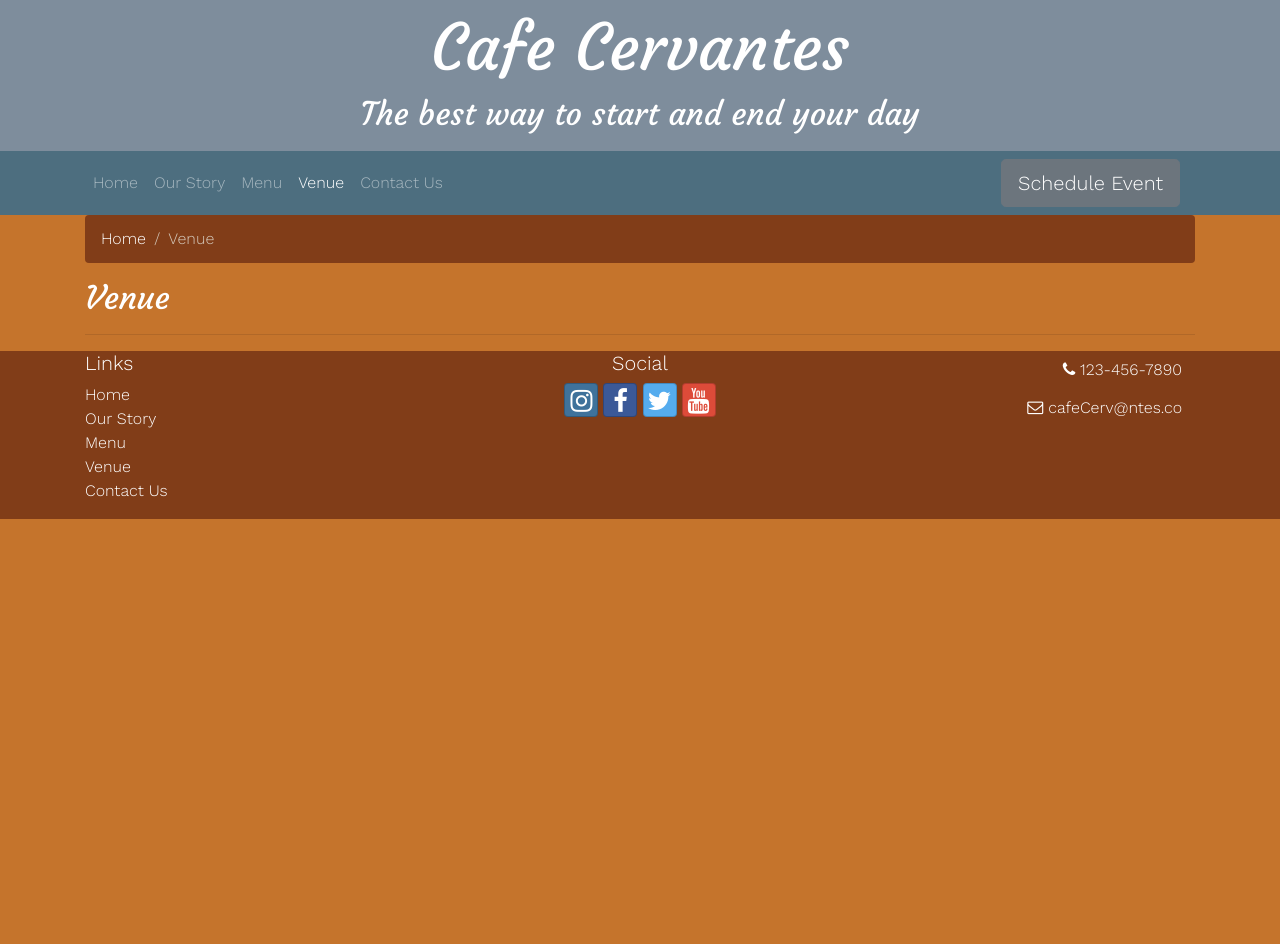
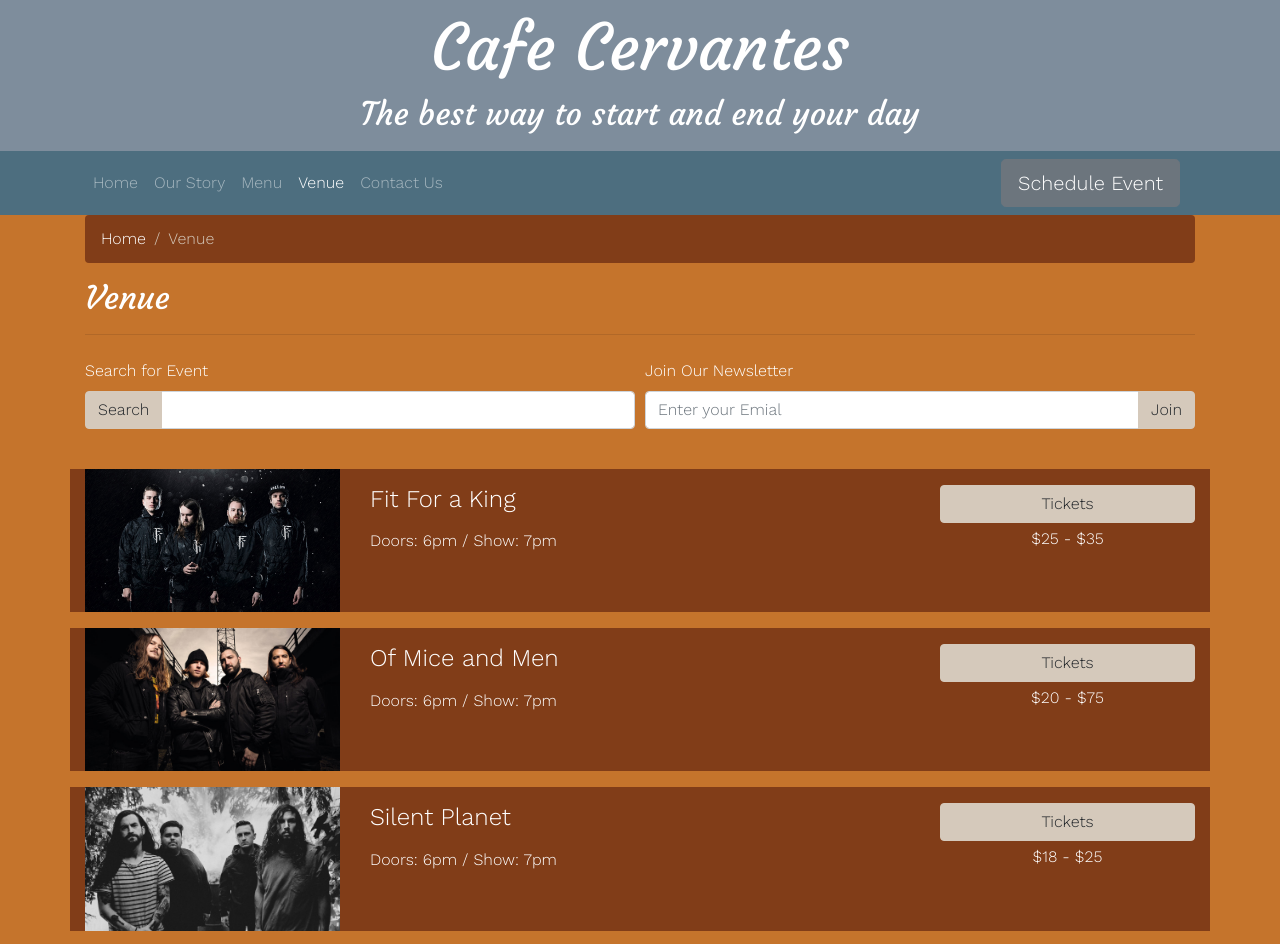
Before and after one commit to wacwestley/BSProject, a website: page venue.html in a window 1280 px wide. Shown: the top 944 px of the page. Before the commit the page ends 800 px from the top, so only its background shows below. Drawn offline with nearby package versions, Linux system fonts and the light colour scheme.

Commit message:
venue page finished

```diff
--- a/venue.html
+++ b/venue.html
@@ -119,7 +119,71 @@
                 <hr />
             </div>
         </div>
-
+        <div class="row">
+            <div class="col">
+                <form class="py-2">
+                    <div class="form-row">
+                        <div class="col-md-6 mb-3">
+                            <label for="venueSearch">Search for Event</label>
+                            <div class="input-group mb-3">
+                                <div class="input-group-prepend">
+                                    <button class="btn btn-light" type="button" id="button1">Search</button>
+                                </div>
+                                <input type="text" class="form-control" id="venueSearch" placeholder="" aria-label="Example text with button addon" aria-describedby="button1">
+                            </div>
+                        </div>
+                        <div class="col-md-6 mb-3">
+                            <label for="venueEmail">Join Our Newsletter</label>
+                            <div class="input-group mb-3">
+                                <input type="email" class="form-control" id="venueEmail" placeholder="Enter your Emial" aria-label="User Email" aria-describedby="button2">
+                                <div class="input-group-append">
+                                  <button class="btn btn-light" type="button" id="button2">Join</button>
+                                </div>
+                            </div>
+                        </div>
+                    </div>
+                </form>
+            </div>
+        </div>
+        <div class="row media bg-dark mb-3">
+            <div class="col-md-3 mt-3 my-md-0">
+                <img class="img-fluid w-100 h-auto" src="img/venueFitForAKing.jpg" alt="Four guys in windbreakers posing in the rain" />
+            </div>
+            <div class="col-md-6 col-8 media-body mt-3">
+                <a href="#"><h4>Fit For a King</h4></a>
+                <p class="mb-0 mt-3">Doors: 6pm / Show: 7pm</p>
+            </div>
+            <div class="col-md-3 col-4 media-body text-center d-flex flex-column">
+                <button type="button" class="btn btn-light mt-3">Tickets</button>
+                <p class="mb-0 mt-1">$25 - $35</p>
+            </div>
+        </div>
+        <div class="row media bg-dark mb-3">
+            <div class="col-md-3 mt-3 my-md-0">
+                <img class="img-fluid w-100 h-auto" src="img/venueOfMiceAndMen.jpg" alt="Four guys in an industrial setting" />
+            </div>
+            <div class="col-md-6 col-8 media-body mt-3">
+                <a href="#"><h4>Of Mice and Men</h4></a>
+                <p class="mb-0 mt-3">Doors: 6pm / Show: 7pm</p>
+            </div>
+            <div class="col-md-3 col-4 media-body text-center d-flex flex-column">
+                <button type="button" class="btn btn-light mt-3">Tickets</button>
+                <p class="mb-0 mt-1">$20 - $75</p>
+            </div>
+        </div>
+        <div class="row media bg-dark mb-3">
+            <div class="col-md-3 mt-3 my-md-0">
+                <img class="img-fluid w-100 h-auto" src="img/venueSilentPlanet.jpg" alt="Four guys standing under trees" />
+            </div>
+            <div class="col-md-6 col-8 media-body mt-3">
+                <a href="#"><h4>Silent Planet</h4></a>
+                <p class="mb-0 mt-3">Doors: 6pm / Show: 7pm</p>
+            </div>
+            <div class="col-md-3 col-4 media-body text-center d-flex flex-column">
+                <button type="button" class="btn btn-light mt-3">Tickets</button>
+                <p class="mb-0 mt-1">$18 - $25</p>
+            </div>
+        </div>
     </div>
     <footer class="site-footer mb-0">
         <div class="container">
```
Also changed, not shown: contactUs.html (+6 -4 lines), img/venueFitForAKing.jpg (added), img/venueOfMiceAndMen.jpg (added), img/venueSilentPlanet.jpg (added).
